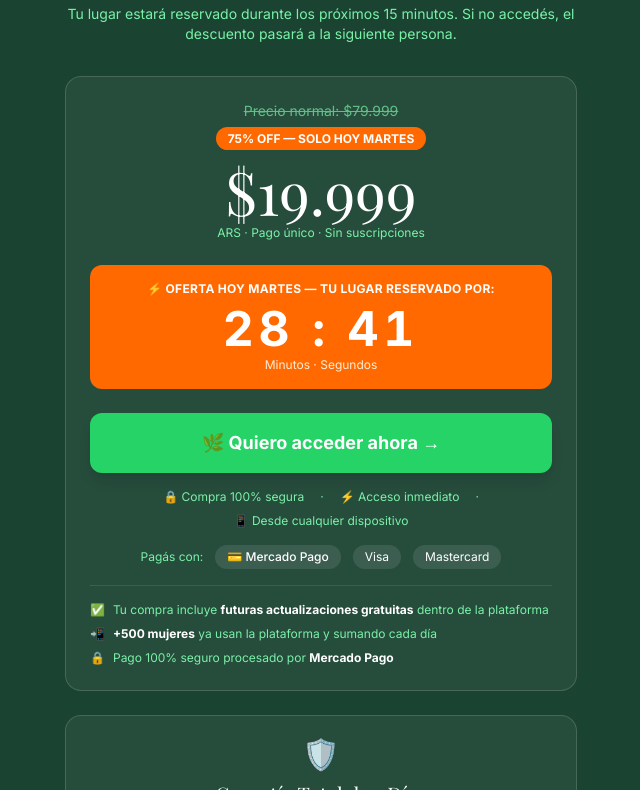
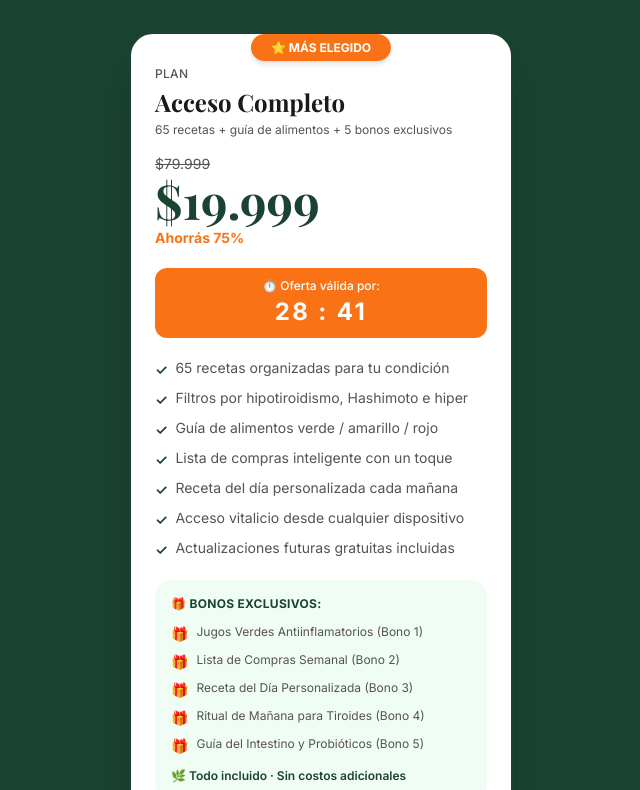
Before and after one commit to fffede10-crypto/Cocina-Activa, a Next.js app: page /landing in a window 1280 px wide. Shown: the part 7350-8140 px from the top of the page, without its empty margins (319-959 px from the left). Built offline with nearby package versions, Linux system fonts and the light colour scheme; a web font is replaced by a local one.

Commit message:
Card de precio rediseñada estilo plan completo

```diff
--- a/app/landing/page.tsx
+++ b/app/landing/page.tsx
@@ -681,88 +681,130 @@
       <section className="py-16 px-5 bg-[#1B4332]" id="comprar">
         <div className="max-w-lg mx-auto">
 
-          <div className="text-center mb-6">
+          <div className="text-center mb-2">
             <span className="bg-orange-500 text-white text-xs font-bold tracking-widest uppercase px-4 py-2 rounded-full">
               🔥 OFERTA ESPECIAL — SOLO POR HOY {hoyMayus}
             </span>
           </div>
 
-          <h2 className="font-serif text-3xl md:text-4xl text-white text-center mb-3 leading-tight">
+          <h2 className="font-serif text-3xl md:text-4xl text-white text-center mb-1 leading-tight">
             Accedé ahora y empezá a
             <em className="not-italic text-orange-400"> comer bien para tu tiroides</em>
           </h2>
-          <p className="text-green-300 text-center text-sm mb-8">
+          <p className="text-green-300 text-center text-sm mb-2">
             Tu lugar estará reservado durante los próximos 15 minutos.
-            Si no accedés, el descuento pasará a la siguiente persona.
           </p>
 
-          <div className="bg-white/5 border border-white/15 rounded-2xl p-6 mb-6">
+          {/* CARD DE PRECIO */}
+          <div className="max-w-sm mx-auto mt-8">
+            <div className="relative bg-white rounded-3xl border-2 border-[#1B4332] shadow-2xl overflow-hidden">
 
-            <div className="text-center mb-6">
-              <p className="text-green-300 text-sm line-through opacity-70 mb-1">Precio normal: $79.999</p>
-              <span className="bg-orange-500 text-white text-xs font-bold px-3 py-1 rounded-full">
-                75% OFF — SOLO HOY {hoyMayus}
+              {/* Badge MÁS ELEGIDO */}
+              <div className="absolute -top-0 left-1/2 -translate-x-1/2">
+                <span className="bg-[#F97316] text-white text-xs font-bold px-5 py-1.5 rounded-full shadow-md whitespace-nowrap">
+                  ⭐ MÁS ELEGIDO
                 </span>
-              <p className="font-serif text-6xl text-white mt-3 leading-none">$19.999</p>
-              <p className="text-green-300 text-xs mt-1">ARS · Pago único · Sin suscripciones</p>
               </div>
 
-            <div className="bg-orange-500 rounded-xl p-4 mb-6 text-center">
-              <p className="text-white text-xs font-bold uppercase tracking-wide mb-2">
-                ⚡ OFERTA HOY {hoyMayus} — Tu lugar reservado por:
+              <div className="pt-8 px-6 pb-6">
+
+                {/* Plan label */}
+                <p className="text-[#57534E] text-xs font-medium uppercase tracking-wide mb-1">
+                  Plan
                 </p>
-              <p className="text-white font-bold text-5xl tracking-widest tabular-nums">
-                {String(minutos).padStart(2, '0')} : {String(segundos).padStart(2, '0')}
+                <h3 className="font-serif text-2xl font-bold text-[#1C1917] mb-1">
+                  Acceso Completo
+                </h3>
+                <p className="text-[#57534E] text-xs mb-4">
+                  65 recetas + guía de alimentos + 5 bonos exclusivos
                 </p>
-              <p className="text-orange-100 text-xs mt-1">Minutos · Segundos</p>
+
+                {/* Precio */}
+                <div className="mb-5">
+                  <p className="text-[#57534E] text-sm line-through mb-0.5">$79.999</p>
+                  <p className="font-serif text-5xl font-bold text-[#1B4332] leading-none">
+                    $19.999
+                  </p>
+                  <p className="text-[#F97316] text-sm font-bold mt-1">Ahorrás 75%</p>
                 </div>
 
+                {/* Contador urgencia */}
+                <div className="bg-[#F97316] rounded-xl px-4 py-2.5 mb-5 text-center">
+                  <p className="text-white text-xs font-medium mb-0.5">
+                    ⏱️ Oferta válida por:
+                  </p>
+                  <p className="text-white font-bold text-2xl tracking-widest">
+                    {String(minutos).padStart(2,'0')} : {String(segundos).padStart(2,'0')}
+                  </p>
+                </div>
+
+                {/* Lo que incluye */}
+                <div className="space-y-2 mb-5">
+                  {[
+                    '65 recetas organizadas para tu condición',
+                    'Filtros por hipotiroidismo, Hashimoto e hiper',
+                    'Guía de alimentos verde / amarillo / rojo',
+                    'Lista de compras inteligente con un toque',
+                    'Receta del día personalizada cada mañana',
+                    'Acceso vitalicio desde cualquier dispositivo',
+                    'Actualizaciones futuras gratuitas incluidas',
+                  ].map((item, i) => (
+                    <div key={i} className="flex items-start gap-2">
+                      <span className="text-[#1B4332] font-bold text-sm mt-0.5 flex-shrink-0">✓</span>
+                      <span className="text-[#57534E] text-sm">{item}</span>
+                    </div>
+                  ))}
+                </div>
+
+                {/* Bonos exclusivos */}
+                <div className="bg-[#F0FDF4] rounded-2xl p-4 mb-5">
+                  <p className="text-[#1B4332] text-xs font-bold uppercase tracking-wide mb-3">
+                    🎁 BONOS EXCLUSIVOS:
+                  </p>
+                  <div className="space-y-2">
+                    {[
+                      'Jugos Verdes Antiinflamatorios (Bono 1)',
+                      'Lista de Compras Semanal (Bono 2)',
+                      'Receta del Día Personalizada (Bono 3)',
+                      'Ritual de Mañana para Tiroides (Bono 4)',
+                      'Guía del Intestino y Probióticos (Bono 5)',
+                    ].map((bono, i) => (
+                      <div key={i} className="flex items-start gap-2">
+                        <span className="text-[#F97316] text-sm flex-shrink-0">🎁</span>
+                        <span className="text-[#57534E] text-xs">{bono}</span>
+                      </div>
+                    ))}
+                  </div>
+                  <p className="text-[#1B4332] text-xs font-semibold mt-3">
+                    🌿 Todo incluido · Sin costos adicionales
+                  </p>
+                </div>
+
+                {/* Botón CTA */}
                 <button
                   onClick={handleClickCompra}
-              className="w-full bg-[#25D366] hover:bg-green-600 text-white font-bold text-lg py-4 rounded-xl transition-colors shadow-lg mb-4 cursor-pointer"
+                  className="w-full bg-[#1B4332] hover:bg-emerald-900 text-white font-bold text-base py-4 rounded-2xl transition-colors shadow-lg mb-3"
                 >
-              🌿 Quiero acceder ahora →
+                  Sí, quiero el Acceso Completo →
                 </button>
 
-            <div className="flex flex-wrap items-center justify-center gap-x-4 gap-y-2 text-xs text-green-300 mb-4">
-              <span>🔒 Compra 100% segura</span>
-              <span>·</span>
-              <span>⚡ Acceso inmediato</span>
-              <span>·</span>
-              <span>📱 Desde cualquier dispositivo</span>
+                {/* Trust */}
+                <div className="flex items-center justify-center gap-1.5 text-xs text-[#57534E]">
+                  <span>🔒</span>
+                  <span>Pago seguro · Mercado Pago</span>
                 </div>
 
-            <div className="flex items-center justify-center gap-3 mb-4">
-              <span className="text-green-300 text-xs">Pagás con:</span>
-              <span className="bg-white/10 text-white text-xs px-3 py-1 rounded-full font-medium">💳 Mercado Pago</span>
-              <span className="bg-white/10 text-white text-xs px-3 py-1 rounded-full">Visa</span>
-              <span className="bg-white/10 text-white text-xs px-3 py-1 rounded-full">Mastercard</span>
-            </div>
-
-            <div className="border-t border-white/10 pt-4 space-y-2">
-              <div className="flex items-center gap-2 text-xs text-green-300">
-                <span>✅</span>
-                <span>Tu compra incluye <strong className="text-white">futuras actualizaciones gratuitas</strong> dentro de la plataforma</span>
-              </div>
-              <div className="flex items-center gap-2 text-xs text-green-300">
-                <span>📲</span>
-                <span><strong className="text-white">+500 mujeres</strong> ya usan la plataforma y sumando cada día</span>
-              </div>
-              <div className="flex items-center gap-2 text-xs text-green-300">
-                <span>🔒</span>
-                <span>Pago 100% seguro procesado por <strong className="text-white">Mercado Pago</strong></span>
               </div>
             </div>
           </div>
 
-          <div className="bg-white/5 border border-white/15 rounded-2xl p-5 text-center">
-            <p className="text-3xl mb-2">🛡️</p>
-            <p className="font-serif text-xl text-white mb-2">Garantía Total de 7 Días</p>
-            <p className="text-green-300 text-sm leading-relaxed">
-              Si en los primeros 7 días no quedás 100% satisfecha con la plataforma,
-              te devolvemos todo el dinero sin preguntas.
-              <strong className="text-white"> Es riesgo CERO para vos.</strong>
-            </p>
+          {/* Trust badges debajo de la card */}
+          <div className="flex flex-wrap items-center justify-center gap-4 mt-6 text-sm text-[#86efac]">
+            <span>⭐⭐⭐⭐⭐ 4.9/5</span>
+            <span>·</span>
+            <span>🛡️ Garantía 7 días</span>
+            <span>·</span>
+            <span>📲 +500 mujeres</span>
           </div>
 
         </div>
```
Lines whose indentation alone changed are shown as unchanged.
